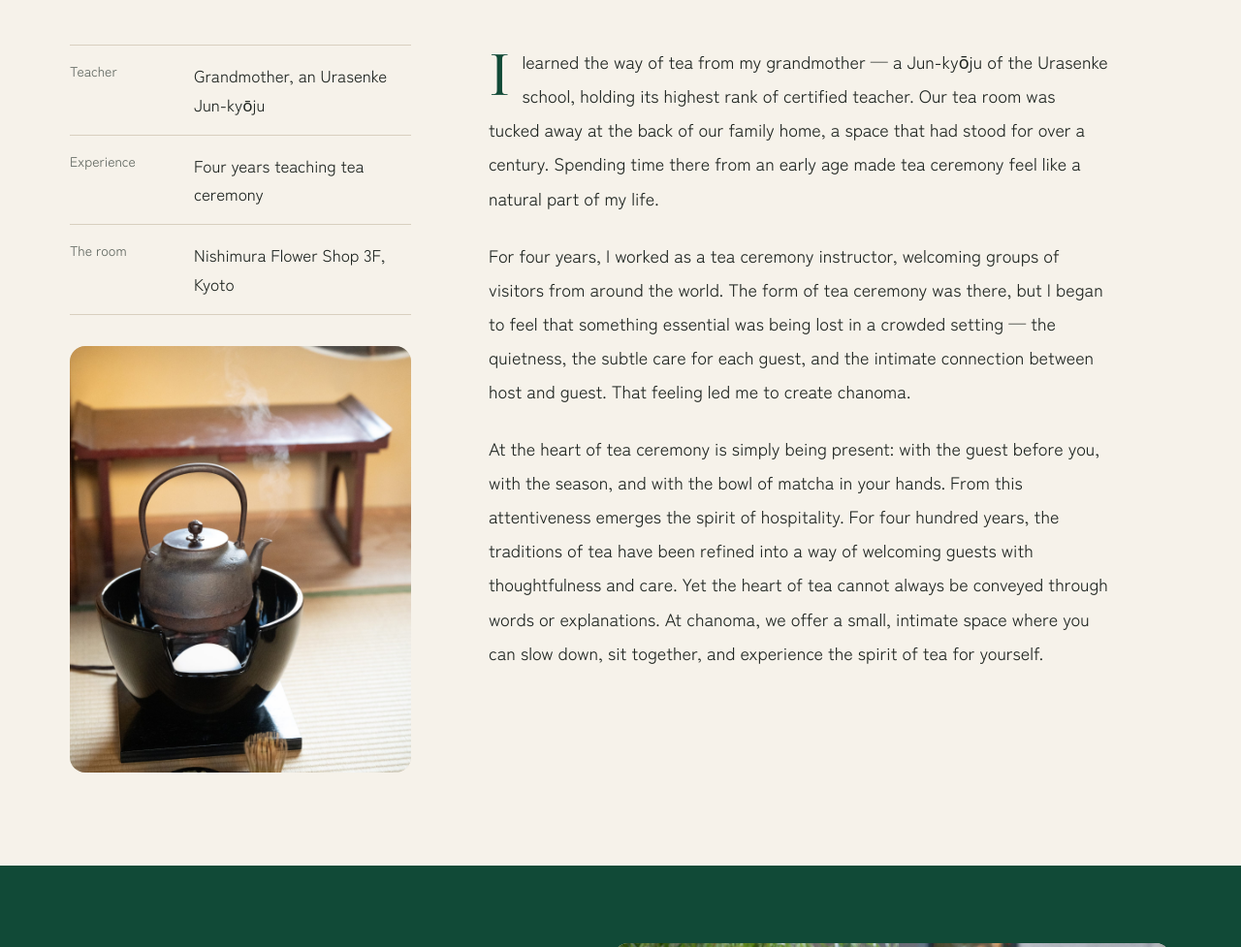
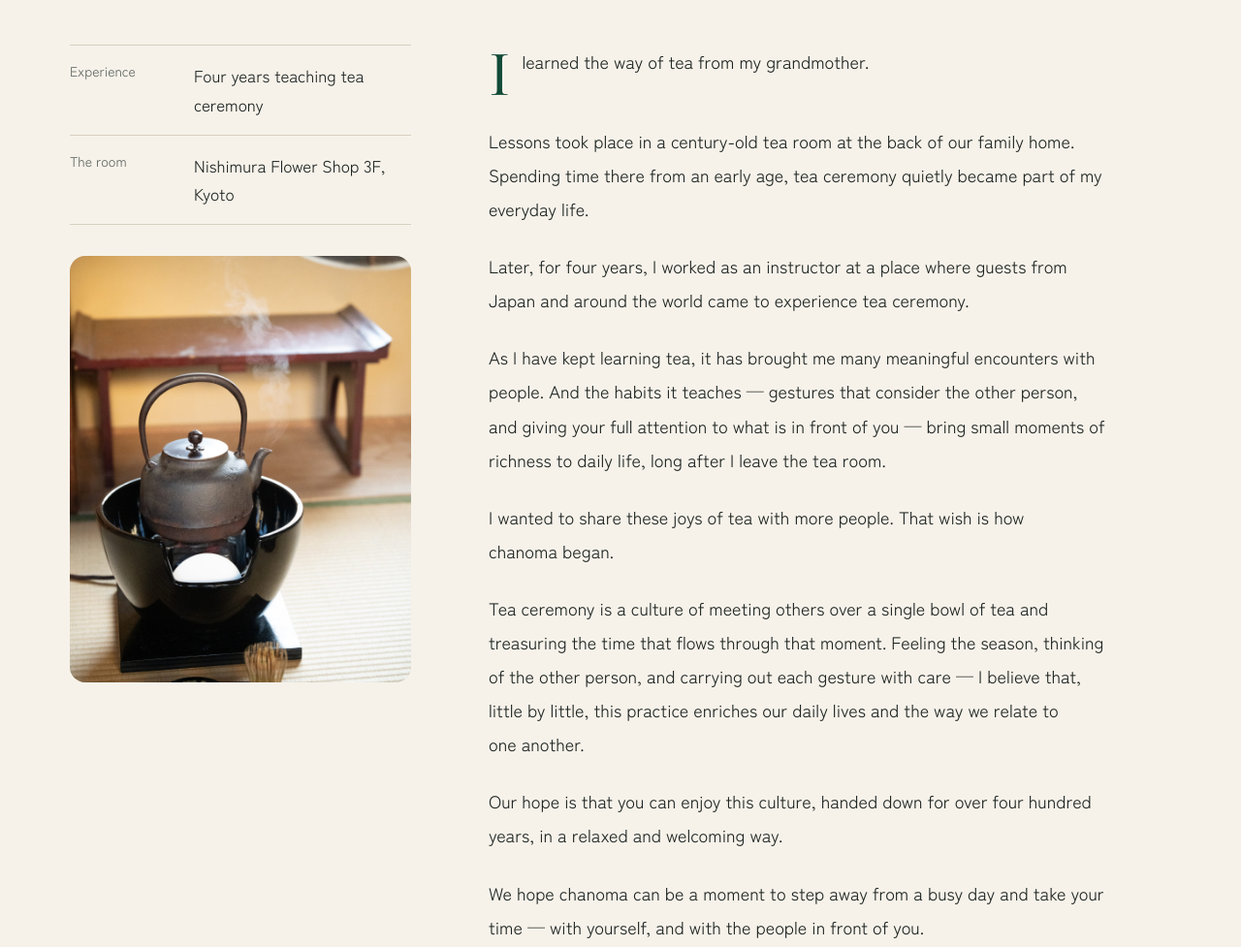
Before and after one commit to ichino3636ichigo-dotcom/chanoma-reservation, an Astro site: page /about in a window 1280 px wide. Shown: the part 960-1937 px from the top of the page at 97% size. Built offline with nearby package versions, Linux system fonts and the light colour scheme; Astro itself is replaced by a stand-in of ours.

Commit message:
Rewrite "Where it began" story and remove the teacher field
- New Japanese text from the owner, with a matching English version
- Home story excerpt and about-page descriptions follow the new text
- Drop the "Teacher / 師" fact; keep the drop cap inside its paragraph

Co-Authored-By: Claude Opus 5.5 <noreply@anthropic.com>

```diff
--- a/src/components/About.astro
+++ b/src/components/About.astro
@@ -51,7 +51,7 @@ const home = path(lang, "home");
           <p
             class:list={[
               i === 0 &&
-                "first-letter:float-left first-letter:mt-1 first-letter:mr-3 first-letter:font-display first-letter:text-[4.2rem] first-letter:leading-[0.8] first-letter:text-matcha [:lang(ja)_&]:first-letter:font-mincho [:lang(ja)_&]:first-letter:text-[3.2rem]",
+                "flow-root first-letter:float-left first-letter:mt-1 first-letter:mr-3 first-letter:font-display first-letter:text-[4.2rem] first-letter:leading-[0.8] first-letter:text-matcha [:lang(ja)_&]:first-letter:font-mincho [:lang(ja)_&]:first-letter:text-[3.2rem]",
             ]}
           >
             {p}
--- a/src/i18n/copy.ts
+++ b/src/i18n/copy.ts
@@ -11,7 +11,7 @@ const en = {
       "An intimate tea ceremony and matcha tasting for up to 4 guests, hosted in English in a tatami room above Nishimura Flower Shop in Kyoto. By reservation only.",
     aboutTitle: "Our story — chanoma",
     aboutDescription:
-      "Where chanoma began: a tea practitioner taught by her grandmother, an Urasenke Jun-kyōju, and a small tea room above a Kyoto flower shop.",
+      "Where chanoma began: learning tea from a grandmother in a century-old tea room, and a wish to share its joys with more people.",
   },
   nav: {
     experiences: "Experiences",
@@ -153,8 +153,8 @@ const en = {
   story: {
     eyebrow: "Our story",
     quote:
-      "At the heart of tea ceremony is simply being present: with the guest before you, with the season, and with the bowl of matcha in your hands.",
-    body: "chanoma began with a grandmother's tea room and four years of teaching tea to crowds — and the wish to offer something quieter.",
+      "Tea ceremony is a culture of meeting others over a single bowl of tea, and treasuring the time that flows through that moment.",
+    body: "chanoma began in a grandmother's tea room, grew through four years of teaching guests from around the world, and comes from a wish to share the joys of tea with more people.",
     cta: "Read our story",
   },
   book: {
@@ -259,12 +259,16 @@ const en = {
     sub: "はじまりの話",
     photoAlt: "The quiet tatami room with a round window and two cushions",
     paragraphs: [
-      "I learned the way of tea from my grandmother — a Jun-kyōju of the Urasenke school, holding its highest rank of certified teacher. Our tea room was tucked away at the back of our family home, a space that had stood for over a century. Spending time there from an early age made tea ceremony feel like a natural part of my life.",
-      "For four years, I worked as a tea ceremony instructor, welcoming groups of visitors from around the world. The form of tea ceremony was there, but I began to feel that something essential was being lost in a crowded setting — the quietness, the subtle care for each guest, and the intimate connection between host and guest. That feeling led me to create chanoma.",
-      "At the heart of tea ceremony is simply being present: with the guest before you, with the season, and with the bowl of matcha in your hands. From this attentiveness emerges the spirit of hospitality. For four hundred years, the traditions of tea have been refined into a way of welcoming guests with thoughtfulness and care. Yet the heart of tea cannot always be conveyed through words or explanations. At chanoma, we offer a small, intimate space where you can slow down, sit together, and experience the spirit of tea for yourself.",
+      "I learned the way of tea from my grandmother.",
+      "Lessons took place in a century-old tea room at the back of our family home. Spending time there from an early age, tea ceremony quietly became part of my everyday life.",
+      "Later, for four years, I worked as an instructor at a place where guests from Japan and around the world came to experience tea ceremony.",
+      "As I have kept learning tea, it has brought me many meaningful encounters with people. And the habits it teaches — gestures that consider the other person, and giving your full attention to what is in front of you — bring small moments of richness to daily life, long after I leave the tea room.",
+      "I wanted to share these joys of tea with more people. That wish is how chanoma began.",
+      "Tea ceremony is a culture of meeting others over a single bowl of tea and treasuring the time that flows through that moment. Feeling the season, thinking of the other person, and carrying out each gesture with care — I believe that, little by little, this practice enriches our daily lives and the way we relate to one another.",
+      "Our hope is that you can enjoy this culture, handed down for over four hundred years, in a relaxed and welcoming way.",
+      "We hope chanoma can be a moment to step away from a busy day and take your time — with yourself, and with the people in front of you.",
     ],
     facts: [
-      { k: "Teacher", v: "Grandmother, an Urasenke Jun-kyōju" },
       { k: "Experience", v: "Four years teaching tea ceremony" },
       { k: "The room", v: "Nishimura Flower Shop 3F, Kyoto" },
     ],
@@ -284,7 +288,7 @@ const ja: Copy = {
     description:
       "京都・西村花店3階の和室でひらく、最大4名の茶道体験と抹茶の飲み比べ。初めての方も、海外の方も気軽に。完全予約制。",
     aboutTitle: "はじまりの話 — 茶乃間",
-    aboutDescription: "裏千家准教授の祖母に学んだ茶の湯。京都の花屋の三階に、小さな茶の間をひらくまで。",
+    aboutDescription: "祖母に教わった茶道。築百年の茶室から、茶乃間が生まれるまでの話。",
   },
   nav: {
     experiences: "プラン",
@@ -416,8 +420,8 @@ const ja: Copy = {
   },
   story: {
     eyebrow: "茶乃間について",
-    quote: "茶道の本質は、目の前のお客様、季節、抹茶に向き合うこと。",
-    body: "祖母の茶室で育ち、四年間、大勢を迎える茶道体験の講師を務めたのち、もっと静かな場をつくりたいと茶乃間を始めました。",
+    quote: "茶道には、一服のお茶を通じて人と向き合い、その場に流れる時間を大切にする文化があります。",
+    body: "祖母の茶室で茶道に親しみ、四年間、国内外のお客様に茶道体験の講師を務めてきました。その魅力をもっと多くの方と分かち合いたいという想いから、茶乃間は生まれました。",
     cta: "はじまりの話を読む",
   },
   book: {
@@ -519,12 +523,16 @@ const ja: Copy = {
     sub: "Where it began",
     photoAlt: "丸窓と二枚の座布団がある静かな和室",
     paragraphs: [
-      "茶道を学んだのは、祖母からでした。祖母は裏千家の准教授。稽古の場は家の奥にある築百年の茶室で、幼い頃からあの部屋で過ごした日々が、茶道を身近に感じさせてくれました。",
-      "四年間、多くの観光客を一度に迎える茶道体験の場で、講師を続けました。形はあっても、本当に伝えたいこと——静けさ、細やかな心くばり、亭主と客との近さ——は、大勢の中ではこぼれ落ちてしまう。そう感じて、茶乃間を始めました。",
-      "茶道の本質は、目の前のお客様、季節、抹茶に向き合うこと。それがおもてなしにつながる一連の流れだと思っています。四百年をかけて研ぎ澄まされた、客人を迎えるための型。説明だけでは届かない茶道の心を、小さな間で、ゆっくり、座って体感していただく場を茶乃間がご用意します。",
+      "茶道は祖母から教わりました。",
+      "家の奥にある築百年の茶室でのお稽古。幼い頃からその空間で過ごすうちに、茶道はいつしか私の暮らしの一部になっていました。",
+      "その後、四年間にわたり、国内外から訪れるお客様に茶道を体験していただく場で、講師を務めてきました。",
+      "私自身、茶道を学び続ける中で、多くの方とのご縁に恵まれました。また、相手を思う所作や、目の前のことに心を向ける習慣は、茶室を出た後の日常にも、小さな豊かさをもたらしてくれています。",
+      "そうした茶道の魅力を、もっと多くの方と分かち合いたい。そんな想いから、茶乃間は生まれました。",
+      "茶道には、一服のお茶を通じて人と向き合い、その場に流れる時間を大切にする文化があります。季節を感じ、相手を思い、ひとつひとつの所作を丁寧に重ねる。その積み重ねが、日々の暮らしや人との関わり方を、少しずつ豊かにしてくれるように思います。",
+      "四百年余り受け継がれてきた茶道の文化を、気軽に楽しんでいただけるように。",
+      "茶乃間が、忙しない日常から少し離れ、自分自身や目の前の人とゆっくり向き合うひとときとなれば幸いです。",
     ],
     facts: [
-      { k: "師", v: "裏千家准教授の祖母" },
       { k: "経歴", v: "茶道体験の講師として四年間" },
       { k: "茶室", v: "京都・西村花店 3F" },
     ],
```
